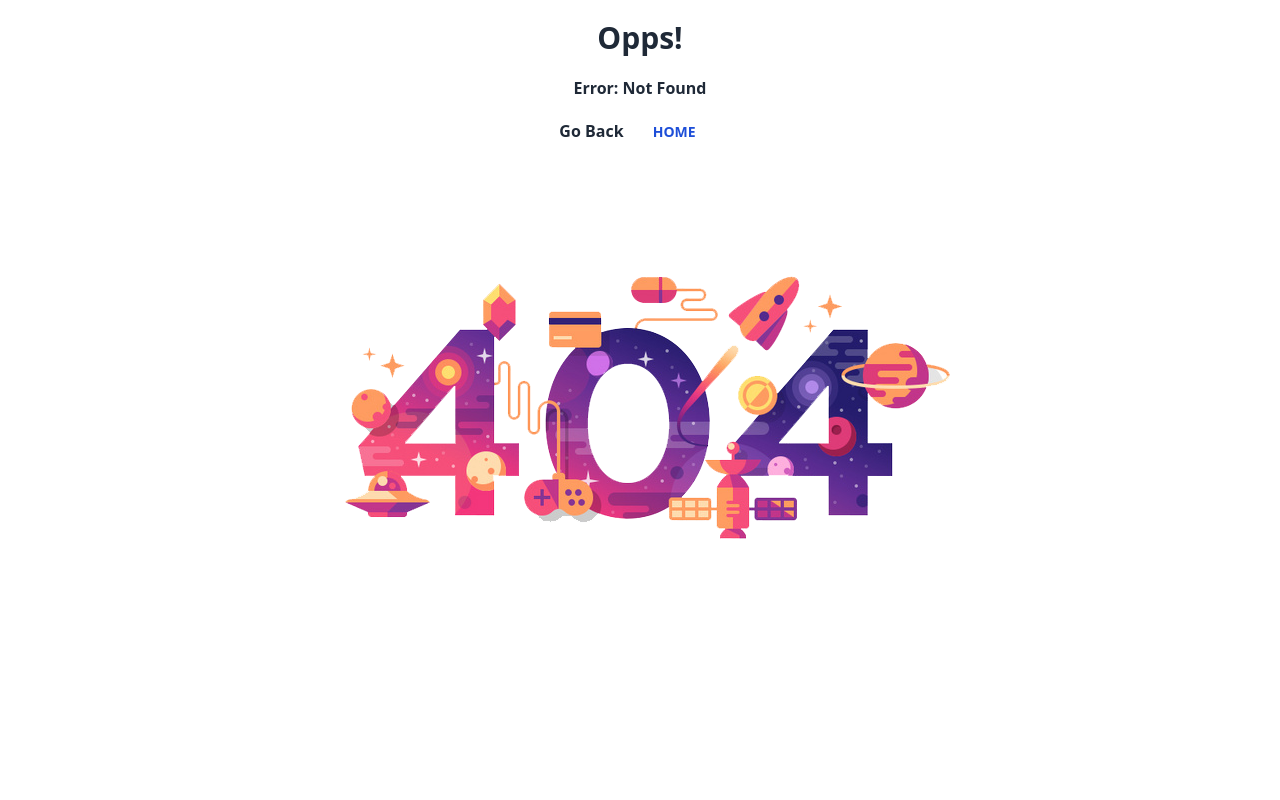
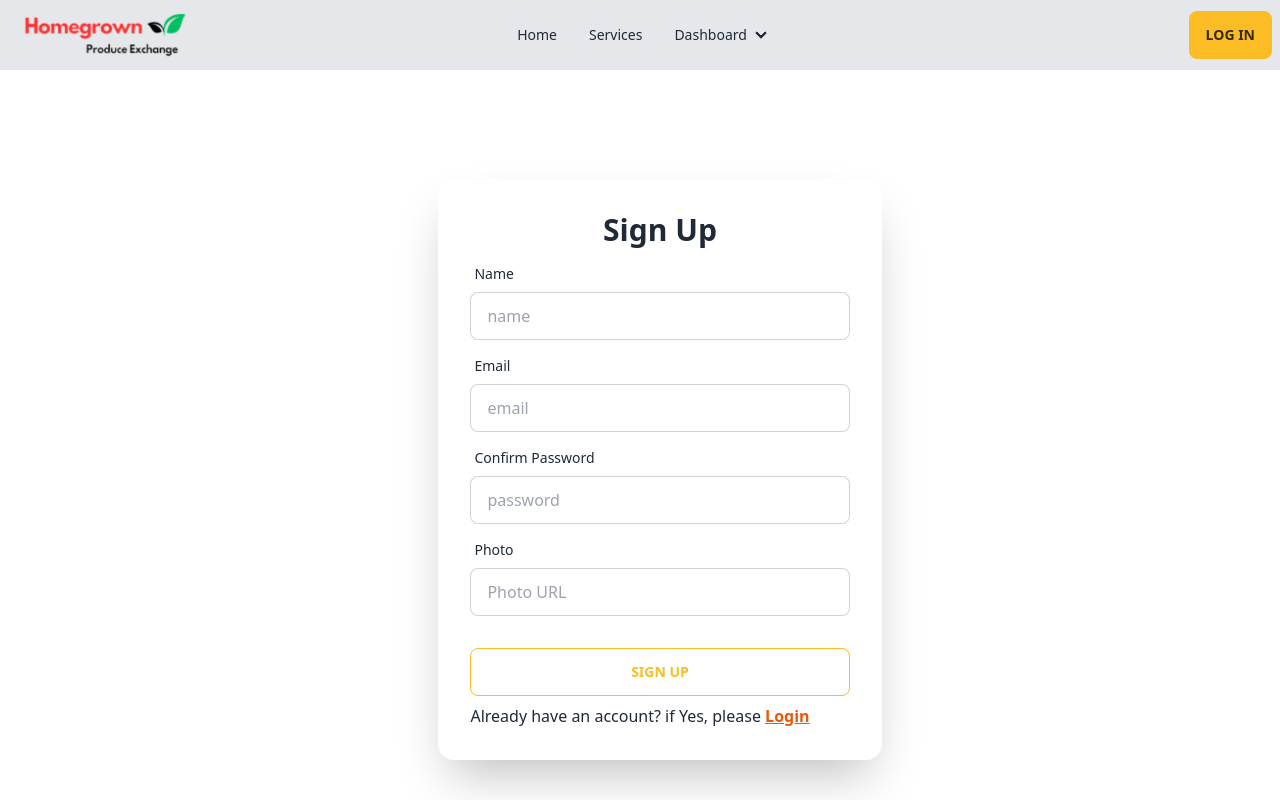
Before and after one commit to DipuBarua/homegrown-produce-exchange-client, a React (Vite) app: page /register in a window 1280 px wide. Before the commit this address had no page. Shown: the top 800 px of the page. Built offline with nearby package versions, Linux system fonts and the light colour scheme.

Commit message:
firebase authentication connected,register,login,pass secret updated

```diff
--- a/package.json
+++ b/package.json
@@ -10,6 +10,7 @@
     "preview": "vite preview"
   },
   "dependencies": {
+    "firebase": "^10.5.2",
     "localforage": "^1.10.0",
     "match-sorter": "^6.3.1",
     "react": "^18.2.0",
--- /dev/null
+++ b/src/contextProviders/AuthProvider.jsx
@@ -0,0 +1,40 @@
+import { createContext, useState } from "react";
+import { createUserWithEmailAndPassword, getAuth, signInWithEmailAndPassword } from "firebase/auth";
+import app from "../firebase/firebase.config";
+
+
+export const AuthContext = createContext();
+const auth = getAuth(app);
+
+const AuthProvider = ({ children }) => {
+    const [user, setUser] = useState(null);
+    const [loader, setLoader] = useState(true);
+
+    // create user : register
+    const createUser = (email, password) => {
+        setLoader(true);
+        return createUserWithEmailAndPassword(auth, email, password);
+    }
+
+    // sign in
+    const logIn = (email, password) => {
+        setLoader(true);
+        return signInWithEmailAndPassword(auth, email, password);
+    }
+
+    const authInfo = {
+        user,
+        loader,
+        createUser,
+        logIn,
+    }
+    return (
+        <div>
+            <AuthContext.Provider value={authInfo}>
+                {children}
+            </AuthContext.Provider>
+        </div>
+    );
+};
+
+export default AuthProvider;
--- /dev/null
+++ b/src/firebase/firebase.config.js
@@ -0,0 +1,23 @@
+// Import the functions you need from the SDKs you need
+import { initializeApp } from "firebase/app";
+// TODO: Add SDKs for Firebase products that you want to use
+// https://firebase.google.com/docs/web/setup#available-libraries
+
+// Your web app's Firebase configuration
+
+const firebaseConfig = {
+
+    apiKey:import.meta.env.VITE_apiKey,
+    authDomain:import.meta.env.VITE_authDomain,
+    projectId:import.meta.env.VITE_projectId,
+    storageBucket:import.meta.env.VITE_storageBucket,
+    messagingSenderId:import.meta.env.VITE_messagingSenderId,
+    appId:import.meta.env.VITE_appId
+
+  };
+
+
+
+// Initialize Firebase
+const app = initializeApp(firebaseConfig);
+export default app;
--- a/src/main.jsx
+++ b/src/main.jsx
@@ -3,9 +3,12 @@
 import './index.css'
 import routes from './routes/Routes.jsx'
 import { RouterProvider } from 'react-router-dom'
+import AuthProvider from './contextProviders/AuthProvider.jsx'
 
 ReactDOM.createRoot(document.getElementById('root')).render(
   <React.StrictMode>
-    <RouterProvider router={routes} />
+    <AuthProvider>
+      <RouterProvider router={routes} />
+    </AuthProvider>
   </React.StrictMode>,
 )
--- /dev/null
+++ b/src/pages/Login/Login.jsx
@@ -0,0 +1,62 @@
+import { useContext } from "react";
+import { Link } from "react-router-dom";
+import { AuthContext } from "../../contextProviders/AuthProvider";
+
+const Login = () => {
+    const { logIn } = useContext(AuthContext);
+
+    const handleLogin = (e) => {
+        e.preventDefault();
+        const form = e.target;
+        const email = form.email.value;
+        const password = form.password.value;
+        const currentUser = { email, password };
+        console.log(currentUser);
+
+        // log in -- Auth
+        logIn(email, password)
+            .then(result => {
+                console.log(result.user);
+            })
+            .catch(error => {
+                console.log(error);
+            })
+
+    }
+
+    return (
+        <div className="hero min-h-screen bg-base-100">
+            <div className="hero-content flex flex-col md:flex-row gap-10">
+                <img src={''} alt="" />
+                <div className="card flex-shrink-0 w-full max-w-sm shadow-2xl bg-base-100">
+                    <form onSubmit={handleLogin} className="card-body">
+                        <h2 className=" text-center text-3xl font-bold">Log In</h2>
+                        <div className="form-control">
+                            <label className="label">
+                                <span className="label-text">Email</span>
+                            </label>
+                            <input type="email" name="email" placeholder="email" className="input input-bordered" required />
+                        </div>
+                        <div className="form-control">
+                            <label className="label">
+                                <span className="label-text">Password</span>
+                            </label>
+                            <input type="password" name="password" placeholder="password" className="input input-bordered" required />
+                            <label className="label">
+                                <a href="#" className="label-text-alt link link-hover">Forgot password?</a>
+                            </label>
+                        </div>
+                        <div className="form-control mt-6">
+                            <button className="btn btn-outline btn-warning">Login</button>
+                        </div>
+                        <div>
+                            <p>Have an account? if no, please <Link to={'/register'}><button className="btn-link font-semibold text-orange-600">Sign Up</button></Link></p>
+                        </div>
+                    </form>
+                </div>
+            </div>
+        </div>
+    );
+};
+
+export default Login;
--- /dev/null
+++ b/src/pages/Register/Register.jsx
@@ -0,0 +1,73 @@
+import { useContext } from "react";
+import { Link } from "react-router-dom";
+import { AuthContext } from "../../contextProviders/AuthProvider";
+
+const Register = () => {
+    const { createUser } = useContext(AuthContext);
+
+    const handleRegister = e => {
+        e.preventDefault();
+        const form = e.target;
+        const name = form.name.value;
+        const email = form.email.value;
+        const password = form.password.value;
+        const photo = form.url.value;
+        const newUser = { name, email, password, photo }
+
+        console.log(newUser);
+
+        // sign up -- Auth
+        createUser(email, password)
+            .then(result => {
+                console.log(result.user);
+            })
+            .catch(error => {
+                console.log(error);
+            })
+    }
+
+    return (
+        <div className="hero min-h-screen bg-base-100">
+            <div className="hero-content flex flex-col md:flex-row gap-10">
+                <img src={''} alt="" />
+                <div className="card flex-shrink-0 w-full max-w-lg shadow-2xl bg-base-100">
+                    <form onSubmit={handleRegister} className="card-body">
+                        <h2 className=" text-center text-3xl font-bold">Sign Up</h2>
+                        <div className="form-control">
+                            <label className="label">
+                                <span className="label-text">Name</span>
+                            </label>
+                            <input type="text" name="name" placeholder="name" className="input input-bordered" required />
+                        </div>
+                        <div className="form-control">
+                            <label className="label">
+                                <span className="label-text">Email</span>
+                            </label>
+                            <input type="email" name="email" placeholder="email" className="input input-bordered" required />
+                        </div>
+                        <div className="form-control">
+                            <label className="label">
+                                <span className="label-text">Confirm Password</span>
+                            </label>
+                            <input type="password" name="password" placeholder="password" className="input input-bordered" required />
+                        </div>
+                        <div className="form-control">
+                            <label className="label">
+                                <span className="label-text">Photo</span>
+                            </label>
+                            <input type="url" name="url" placeholder="Photo URL" className="input input-bordered" />
+                        </div>
+                        <div className="form-control mt-6">
+                            <button className="btn btn-outline btn-warning">Sign Up</button>
+                        </div>
+                        <div>
+                            <p>Already have an account? if Yes, please <Link to={"/login"}><button className="btn-link font-semibold text-orange-600">Login</button></Link></p>
+                        </div>
+                    </form>
+                </div>
+            </div>
+        </div>
+    );
+};
+
+export default Register;
--- a/src/pages/Shared/Navbar/Navbar.jsx
+++ b/src/pages/Shared/Navbar/Navbar.jsx
@@ -46,7 +46,7 @@
                 </ul>
             </div>
             <div className="navbar-end">
-                <Link to={'/'} className=" btn btn-warning">Log in</Link>
+                <Link to={'/login'} className=" btn btn-warning">Log in</Link>
             </div>
         </div>
     );
```
Also changed, not shown: src/routes/Routes.jsx (+10 -0 lines), 1 other file (tests, documents, lock files or other folders).
